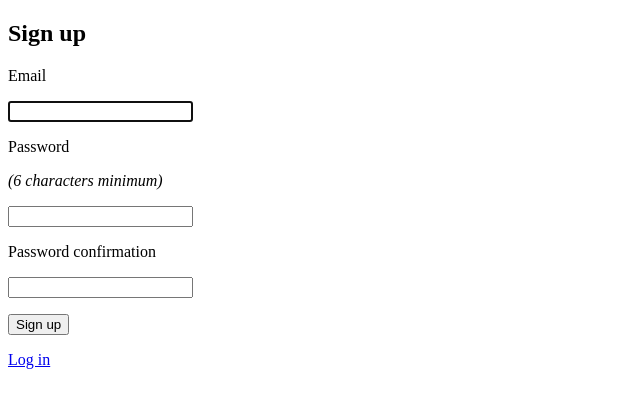
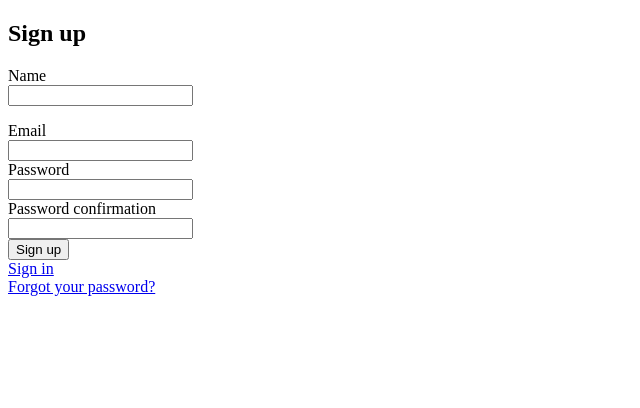
Before and after one commit to onethousandfaces/Followthru, a Rails app: the page made by app/views/devise/registrations/new.html.erb in a window 1280 px wide. Shown: the top 408 px of the page, without its empty margins (0-640 px from the left). Run offline with Rails 7, Linux system fonts and the light colour scheme; style sheets or scripts are compiled from the project's sources; some libraries are stand-ins or nearby versions.

Commit message:
rails_apps_composer: views

```diff
--- /dev/null
+++ b/app/views/devise/registrations/new.html.erb
@@ -0,0 +1,20 @@
+<h2>Sign up</h2>
+
+<%= form_for(resource, :as => resource_name, :url => registration_path(resource_name)) do |f| %>
+  <%= devise_error_messages! %>
+<p><%= f.label :name %><br />
+<%= f.text_field :name %></p>
+
+  <div><%= f.label :email %><br />
+  <%= f.email_field :email %></div>
+
+  <div><%= f.label :password %><br />
+  <%= f.password_field :password %></div>
+
+  <div><%= f.label :password_confirmation %><br />
+  <%= f.password_field :password_confirmation %></div>
+
+  <div><%= f.submit "Sign up" %></div>
+<% end %>
+
+<%= render "devise/shared/links" %>
--- /dev/null
+++ b/app/views/devise/shared/_links.html.erb
@@ -0,0 +1,25 @@
+<%- if controller_name != 'sessions' %>
+  <%= link_to "Sign in", new_session_path(resource_name) %><br />
+<% end -%>
+
+<%- if devise_mapping.registerable? && controller_name != 'registrations' %>
+  <%= link_to "Sign up", new_registration_path(resource_name) %><br />
+<% end -%>
+
+<%- if devise_mapping.recoverable? && controller_name != 'passwords' %>
+  <%= link_to "Forgot your password?", new_password_path(resource_name) %><br />
+<% end -%>
+
+<%- if devise_mapping.confirmable? && controller_name != 'confirmations' %>
+  <%= link_to "Didn't receive confirmation instructions?", new_confirmation_path(resource_name) %><br />
+<% end -%>
+
+<%- if devise_mapping.lockable? && resource_class.unlock_strategy_enabled?(:email) && controller_name != 'unlocks' %>
+  <%= link_to "Didn't receive unlock instructions?", new_unlock_path(resource_name) %><br />
+<% end -%>
+
+<%- if devise_mapping.omniauthable? %>
+  <%- resource_class.omniauth_providers.each do |provider| %>
+    <%= link_to "Sign in with #{provider.to_s.titleize}", omniauth_authorize_path(resource_name, provider) %><br />
+  <% end -%>
+<% end -%>
--- a/app/views/home/index.html.erb
+++ b/app/views/home/index.html.erb
@@ -1,2 +1,4 @@
-<h1>Home#index</h1>
-<p>Find me in app/views/home/index.html.erb</p>
+<h3>Home</h3>
+<% @users.each do |user| %>
+  <p>User: <%=link_to user.name, user %></p>
+<% end %>
--- /dev/null
+++ b/app/views/users/show.html.erb
@@ -0,0 +1,3 @@
+<h3>User</h3>
+<p>User: <%= @user.name %></p>
+<p>Email: <%= @user.email if @user.email %></p>
```
Also changed, not shown: app/views/devise/registrations/edit.html.erb (added, +27 -0 lines), app/views/users/index.html.erb (added, +8 -0 lines).
